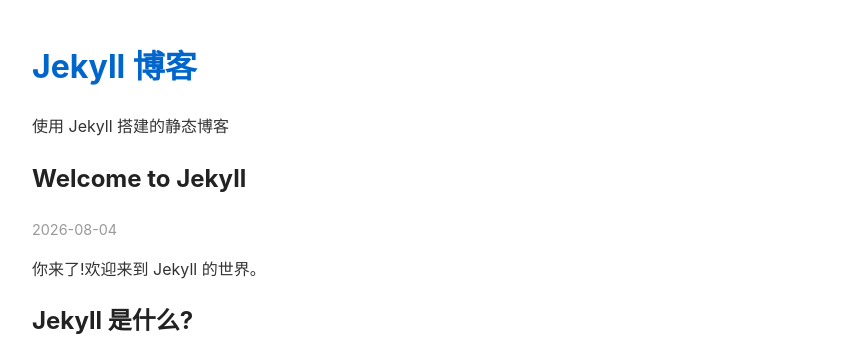
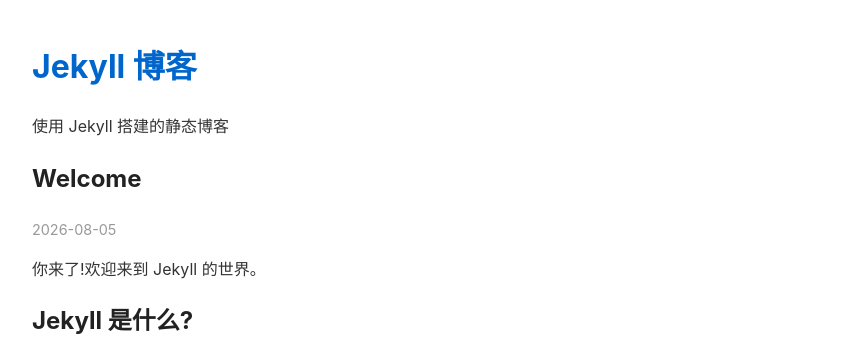
Before and after one commit to caogenfunan123/jekyll, a Jekyll site: the page built from _posts/2026-08-05-welcome-to-jekyll.md, in a window 1280 px wide. Shown: the top 359 px of the page, without its empty margins (208-1065 px from the left). Built offline with Jekyll 4.4.1, drawn with Linux system fonts in a browser that asks for light colours.

Commit message:
docs: update Welcome

```diff
--- a/_posts/2026-08-05-welcome-to-jekyll.md
+++ b/_posts/2026-08-05-welcome-to-jekyll.md
@@ -1,8 +1,10 @@
 ---
 layout: post
-title: "Welcome to Jekyll"
-date: 2026-08-05 00:00:00 +0800
-categories: jekyll
+title: "Welcome "
+date: 2026-08-05
+categories: [jekyll]
+tags: []
+description: ""
 ---
 
 你来了!欢迎来到 Jekyll 的世界。
```
